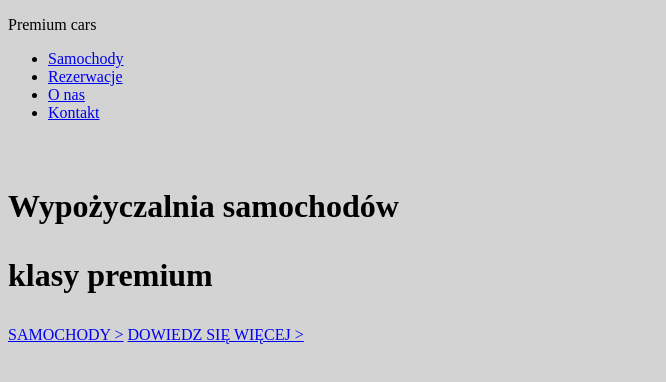
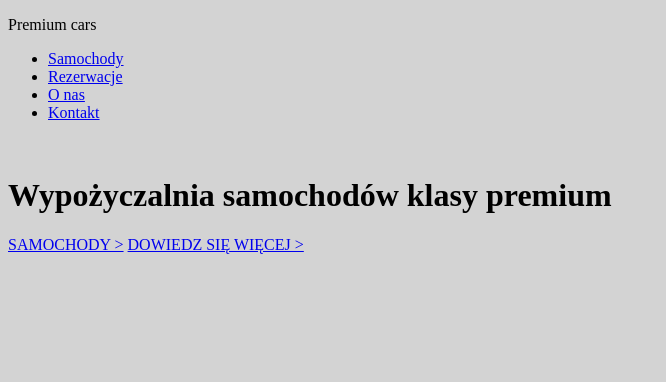
Before and after one commit to jakubparlej/premiumcars, a plain HTML site: page index.html in a window 1280 px wide. Shown: the whole page, without its empty margins (0-666 px from the left). Drawn offline with Linux system fonts and the light colour scheme.

Commit message:
Remove p from h1

```diff
--- a/index.html
+++ b/index.html
@@ -24,8 +24,7 @@
     <img src="#" alt=""><!-- zdjecie auta na tlo diva-->
     <div>
       <h1>
-        <p>Wypożyczalnia samochodów</p><!-- zawinąć tekst-->
-        <p>klasy premium</p>
+        Wypożyczalnia samochodów klasy premium
       </h1>
       <a href="#">SAMOCHODY ></a> <a href="#">DOWIEDZ SIĘ WIĘCEJ ></a>
     </div>
```
